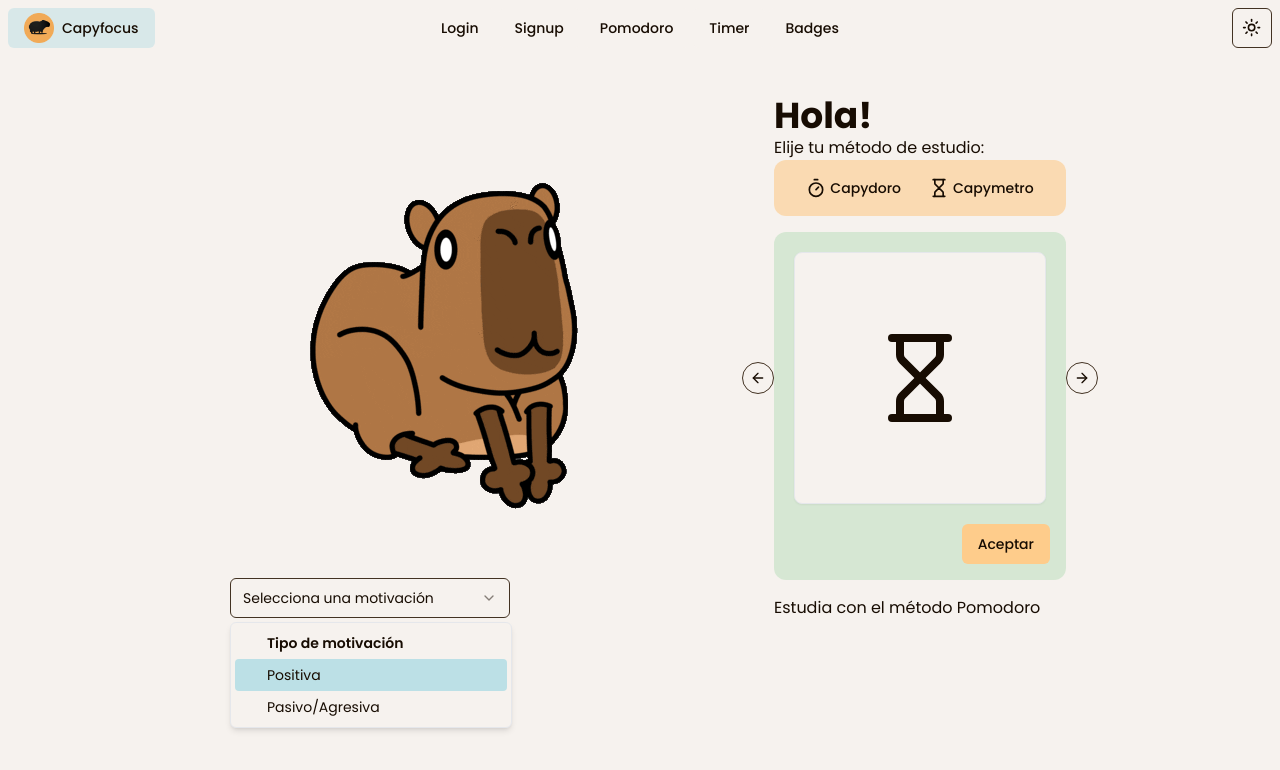
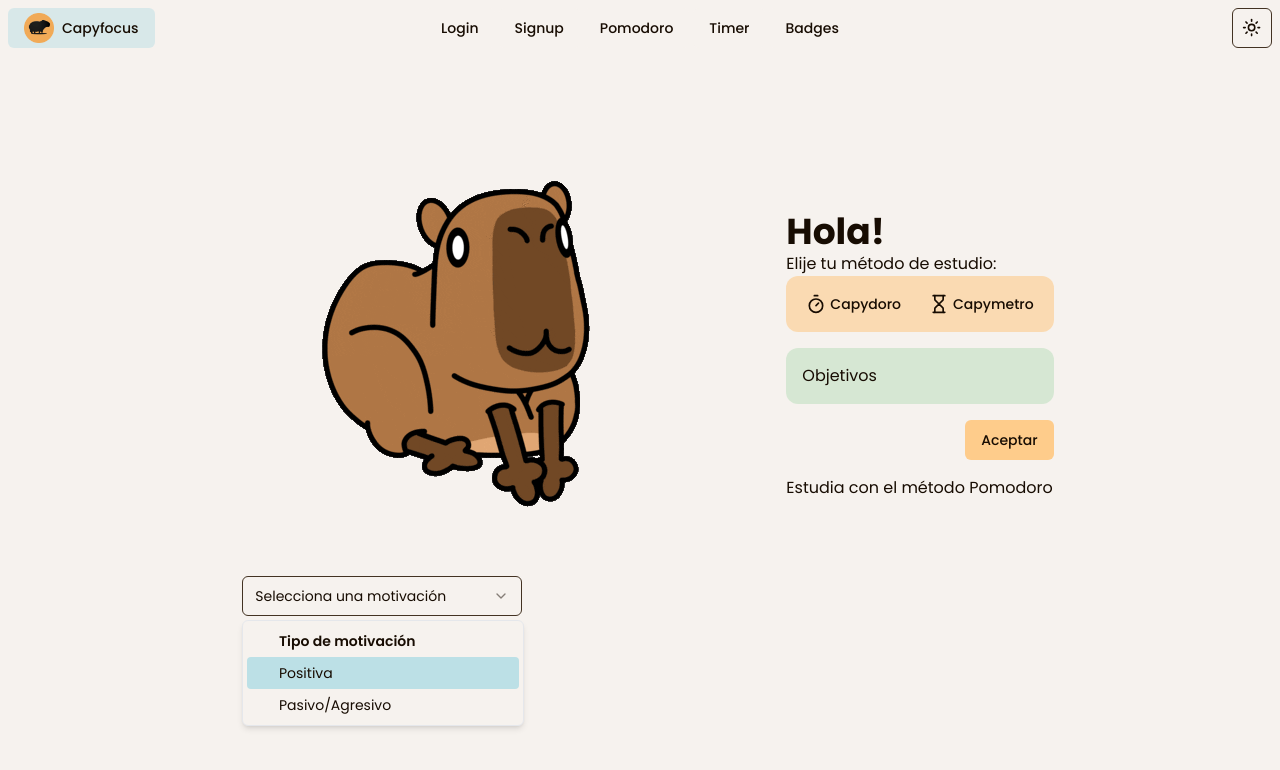
Before and after one commit to alanmoyano/capyfocus, a React (Vite) app: page / in a window 1280 px wide. Both pictures are taken after a click on the button "Selecciona una motivación". Shown: the top 770 px of the page. Built offline with nearby package versions, Linux system fonts and the light colour scheme.

Commit message:
Se agrego hoover a la motivacion

```diff
--- a/package.json
+++ b/package.json
@@ -16,6 +16,7 @@
     "@radix-ui/react-slot": "^1.1.0",
     "@radix-ui/react-toggle": "^1.1.0",
     "@radix-ui/react-toggle-group": "^1.1.0",
+    "@radix-ui/react-tooltip": "^1.1.2",
     "@vercel/analytics": "^1.3.1",
     "@vercel/speed-insights": "^1.0.12",
     "class-variance-authority": "^0.7.0",
--- a/src/components/Inicio.tsx
+++ b/src/components/Inicio.tsx
@@ -1,13 +1,11 @@
 import { ToggleGroup, ToggleGroupItem } from '@/components/ui/toggle-group'
-import { Card, CardContent } from '@/components/ui/card'
+import { Button } from './ui/button'
 import {
-  Carousel,
-  CarouselContent,
-  CarouselItem,
-  CarouselNext,
-  CarouselPrevious
-} from '@/components/ui/carousel'
-import { Button } from './ui/button'
+  Tooltip,
+  TooltipContent,
+  TooltipProvider,
+  TooltipTrigger
+} from '@/components/ui/tooltip'
 
 import { Hourglass, Timer } from 'lucide-react'
 
@@ -22,7 +20,6 @@ import {
 } from '@/components/ui/select'
 
 import { useState } from 'react'
-
 
 type CapyMetodos = 'Capydoro' | 'Capymetro'
 
@@ -41,14 +38,37 @@ export default function Inicio() {
         <div className='m-auto'>
           <img src='/idle.gif' />
           <Select>
-            <SelectTrigger className='w-[280px] ml-4'>
+            <SelectTrigger className='ml-4 w-[280px]'>
               <SelectValue placeholder='Selecciona una motivación' />
             </SelectTrigger>
             <SelectContent>
               <SelectGroup>
                 <SelectLabel>Tipo de motivación</SelectLabel>
-                <SelectItem value='positiva'>Positiva</SelectItem>
-                <SelectItem value='pasivoAgresiva'>Pasivo/Agresiva</SelectItem>
+                <SelectItem value='positiva'>
+                  <TooltipProvider>
+                    <Tooltip>
+                      <TooltipTrigger asChild>
+                        <p>Positiva</p>
+                      </TooltipTrigger>
+                      <TooltipContent className='ml-16'>
+                        <p>Mensajes positivos</p>
+                      </TooltipContent>
+                    </Tooltip>
+                  </TooltipProvider>
+                </SelectItem>
+                <SelectItem value='pasivoAgresiva'>
+
+                  <TooltipProvider>
+                    <Tooltip>
+                      <TooltipTrigger asChild>
+                        <p>Pasivo/Agresivo</p>
+                      </TooltipTrigger>
+                      <TooltipContent className='ml-16'>
+                        <p>Mensajes pasivos/agresivos</p>
+                      </TooltipContent>
+                    </Tooltip>
+                  </TooltipProvider>
+                </SelectItem>
               </SelectGroup>
             </SelectContent>
           </Select>
@@ -59,7 +79,6 @@ export default function Inicio() {
           <p>Elije tu método de estudio:</p>
           <ToggleGroup
             type='single'
-
             className='rounded-xl bg-primary/60 p-2'
             onValueChange={value => setDescription(value as CapyMetodos)}
           >
@@ -77,45 +96,11 @@ export default function Inicio() {
               <Hourglass size={20} />
               Capymetro
             </ToggleGroupItem>
-
           </ToggleGroup>
 
           <div className='mt-4 rounded-xl bg-secondary/60 p-4'>
-            <Carousel
-              className='w-full max-w-xs'
-              opts={{
-                align: 'start',
-                loop: true
-              }}
-            >
-              <CarouselContent>
-                <CarouselItem>
-                  <div className='p-1'>
-                    <Card>
-                      <CardContent className='flex aspect-square items-center justify-center p-2'>
-                        <span className='text-4xl font-semibold'>
-                          <Hourglass size={96} className='' />
-                        </span>
-                      </CardContent>
-                    </Card>
+            <p>Objetivos</p>
           </div>
-                </CarouselItem>
-                <CarouselItem>
-                  <div className='p-1'>
-                    <Card>
-                      <CardContent className='flex aspect-square items-center justify-center p-2'>
-                        <span className='text-4xl font-semibold'>
-                          <Timer size={96} className='' />
-                        </span>
-                      </CardContent>
-                    </Card>
-                  </div>
-                </CarouselItem>
-              </CarouselContent>
-
-              <CarouselPrevious />
-              <CarouselNext />
-            </Carousel>
           <Button
             type='submit'
             className='ml-auto mt-4 flex justify-end'
@@ -123,7 +108,6 @@ export default function Inicio() {
           >
             Aceptar
           </Button>
-          </div>
 
           <div className='mt-4'>
             <p>{descriptions[description]}</p>
--- /dev/null
+++ b/src/components/ui/tooltip.tsx
@@ -0,0 +1,28 @@
+import * as React from "react"
+import * as TooltipPrimitive from "@radix-ui/react-tooltip"
+
+import { cn } from "@/lib/utils"
+
+const TooltipProvider = TooltipPrimitive.Provider
+
+const Tooltip = TooltipPrimitive.Root
+
+const TooltipTrigger = TooltipPrimitive.Trigger
+
+const TooltipContent = React.forwardRef<
+  React.ElementRef<typeof TooltipPrimitive.Content>,
+  React.ComponentPropsWithoutRef<typeof TooltipPrimitive.Content>
+>(({ className, sideOffset = 4, ...props }, ref) => (
+  <TooltipPrimitive.Content
+    ref={ref}
+    sideOffset={sideOffset}
+    className={cn(
+      "z-50 overflow-hidden rounded-md border bg-popover px-3 py-1.5 text-sm text-popover-foreground shadow-md animate-in fade-in-0 zoom-in-95 data-[state=closed]:animate-out data-[state=closed]:fade-out-0 data-[state=closed]:zoom-out-95 data-[side=bottom]:slide-in-from-top-2 data-[side=left]:slide-in-from-right-2 data-[side=right]:slide-in-from-left-2 data-[side=top]:slide-in-from-bottom-2",
+      className
+    )}
+    {...props}
+  />
+))
+TooltipContent.displayName = TooltipPrimitive.Content.displayName
+
+export { Tooltip, TooltipTrigger, TooltipContent, TooltipProvider }
```
Also changed, not shown: 1 other file (tests, documents, lock files or other folders). Lines whose indentation alone changed are shown as unchanged.
